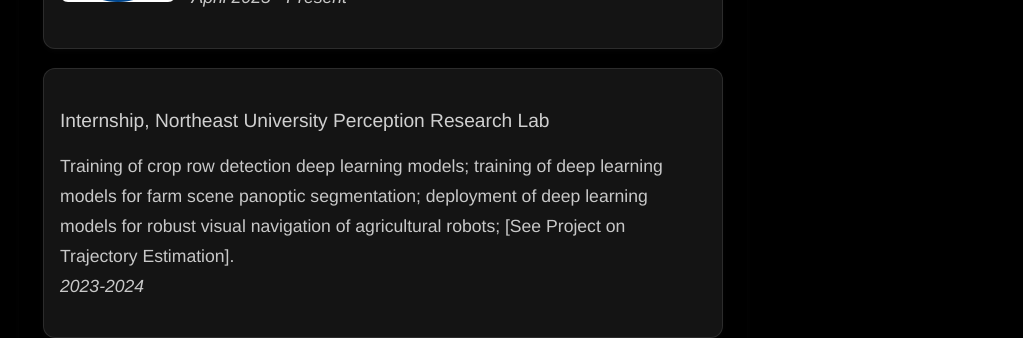
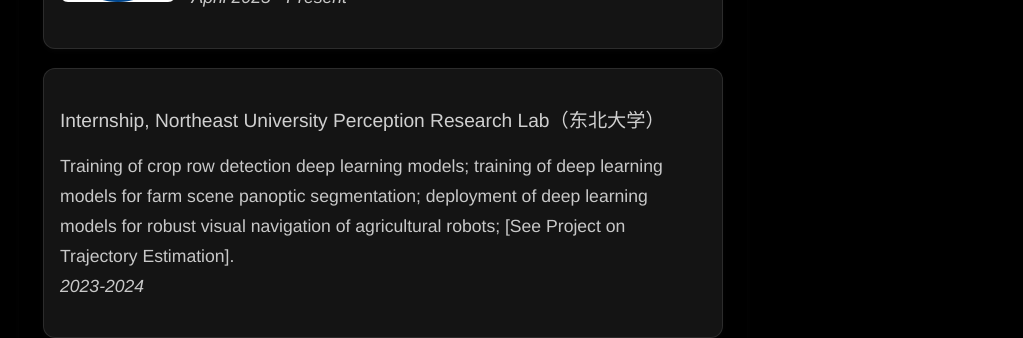
Before and after one commit to MosesChuka/MosesChuka.github.io, a Jekyll site: the page built from index.md, in a window 1280 px wide and 900 px high, scrolled down 2403 px. Shown: the part 150-488 px from the top of the window, without its empty margins (257-1280 px from the left). Built offline with Jekyll 4.4.1, drawn with Linux system fonts in a browser that asks for light colours; our own code applies the rules of GitHub Pages for plain Markdown files.

Commit message:
Update internship

```diff
--- a/index.md
+++ b/index.md
@@ -86,15 +86,12 @@
   <p>Westlake University (Full-time)<br>
   Supervisor: <a href="https://en.westlake.edu.cn/faculty/kaicheng-yu.html">Kaicheng Yu</a><br>
   <em>April 2025 - Present</em></p>
-
-
-
   </div>
   </div>
 
 <div class="work-item">
 <div class="work-content">
-<h3>Internship, Northeast University Perception Research Lab</h3>
+<h3>Internship, Northeast University Perception Research Lab（东北大学）</h3>
 <p>Training of crop row detection deep learning models; training of deep learning models for farm scene panoptic segmentation; deployment of deep learning models for robust visual navigation of agricultural robots; [See Project on Trajectory Estimation].<br><em>2023-2024</em></p>
 </div>
 </div>
```
